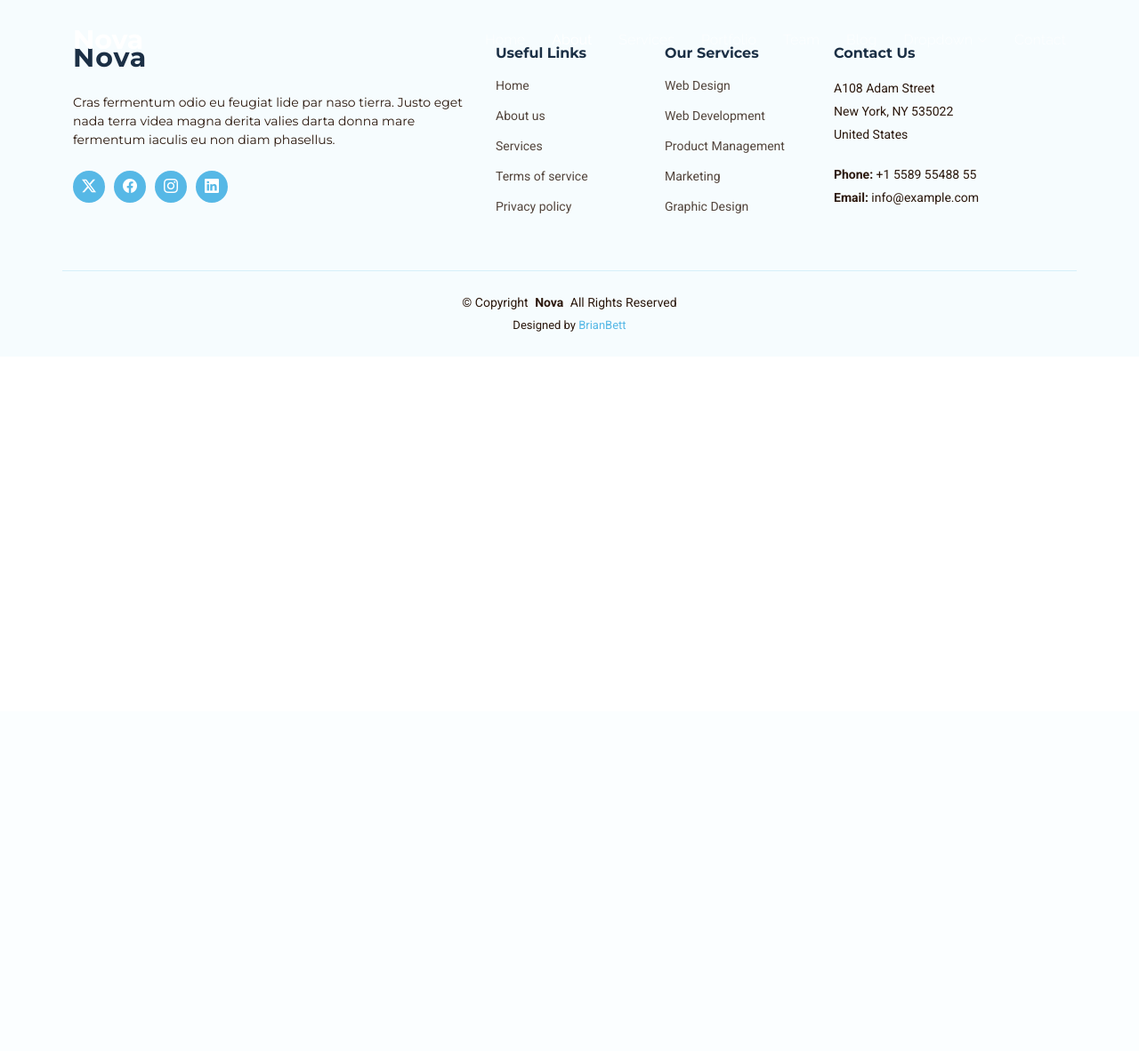
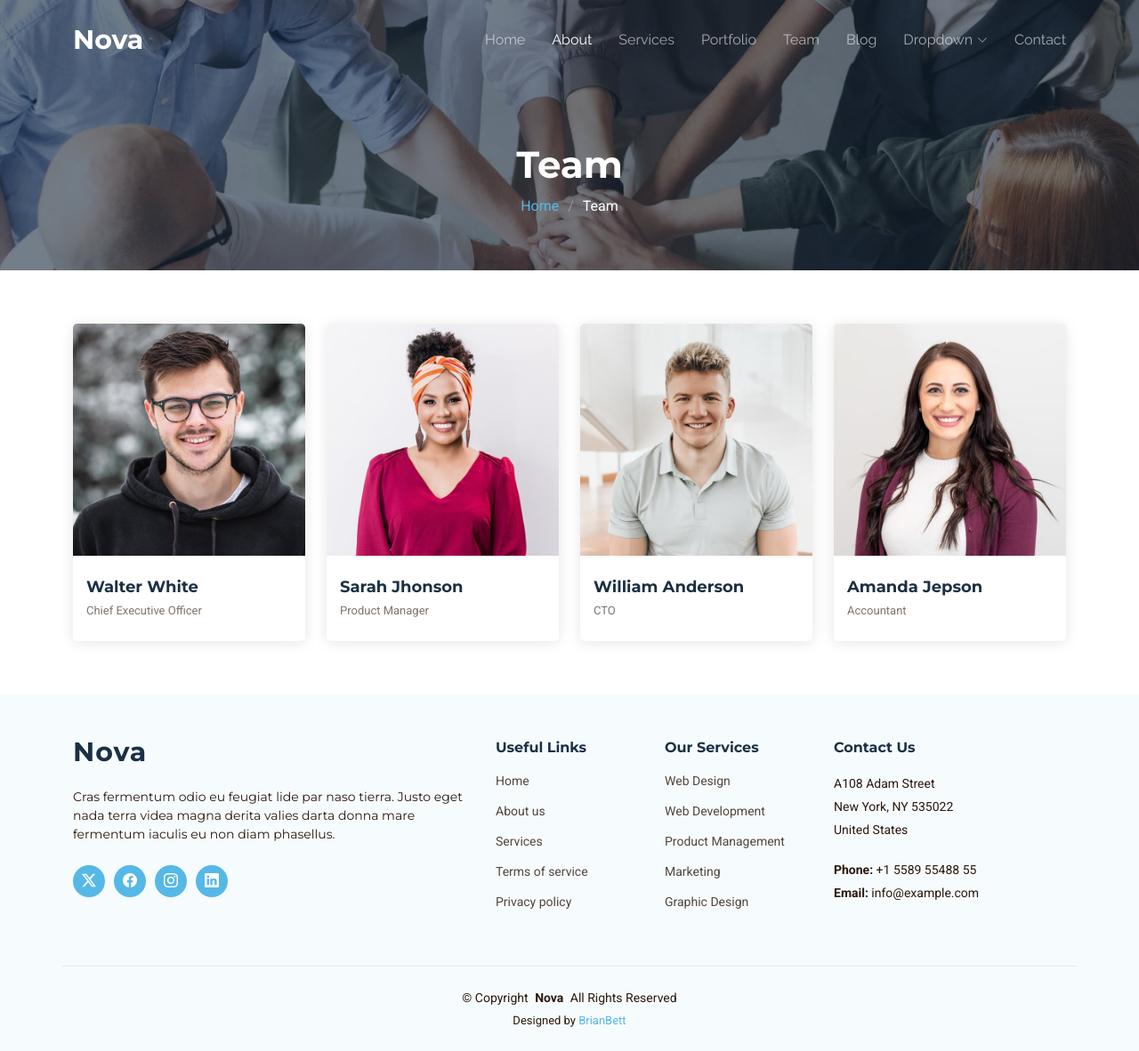
Before and after one commit to brucebett/bizz_2, a Django app: template project/templates/team.html in a window 1280 px wide. Shown: the whole page at 89% size. Before the commit the page ends 373 px from the top, so only its background shows below. Run offline with Django 5.2, Linux system fonts and the light colour scheme; the template is opened without the code that fills it, so the values that code supplies are empty; some libraries are stand-ins or nearby versions.

Commit message:
thur5 commit

```diff
--- a/project/templates/team.html
+++ b/project/templates/team.html
@@ -15,6 +15,101 @@ team
 
 {% block body %}
 
+    <div class="page-title dark-background" data-aos="fade" style="background-image: url(assets/img/team-page-title-bg.jpg);">
+      <div class="container">
+        <h1>Team</h1>
+        <nav class="breadcrumbs">
+          <ol>
+            <li><a href="index.html">Home</a></li>
+            <li class="current">Team</li>
+          </ol>
+        </nav>
+      </div>
+    </div><!-- End Page Title -->
 
+    <!-- Team Section -->
+    <section id="team" class="team section">
+
+      <div class="container">
+
+        <div class="row gy-4">
+
+          <div class="col-lg-3 col-md-6 d-flex align-items-stretch" data-aos="fade-up" data-aos-delay="100">
+            <div class="team-member">
+              <div class="member-img">
+                <img src="assets/img/team/team-1.jpg" class="img-fluid" alt="">
+                <div class="social">
+                  <a href=""><i class="bi bi-twitter-x"></i></a>
+                  <a href=""><i class="bi bi-facebook"></i></a>
+                  <a href=""><i class="bi bi-instagram"></i></a>
+                  <a href=""><i class="bi bi-linkedin"></i></a>
+                </div>
+              </div>
+              <div class="member-info">
+                <h4>Walter White</h4>
+                <span>Chief Executive Officer</span>
+              </div>
+            </div>
+          </div><!-- End Team Member -->
+
+          <div class="col-lg-3 col-md-6 d-flex align-items-stretch" data-aos="fade-up" data-aos-delay="200">
+            <div class="team-member">
+              <div class="member-img">
+                <img src="assets/img/team/team-2.jpg" class="img-fluid" alt="">
+                <div class="social">
+                  <a href=""><i class="bi bi-twitter-x"></i></a>
+                  <a href=""><i class="bi bi-facebook"></i></a>
+                  <a href=""><i class="bi bi-instagram"></i></a>
+                  <a href=""><i class="bi bi-linkedin"></i></a>
+                </div>
+              </div>
+              <div class="member-info">
+                <h4>Sarah Jhonson</h4>
+                <span>Product Manager</span>
+              </div>
+            </div>
+          </div><!-- End Team Member -->
+
+          <div class="col-lg-3 col-md-6 d-flex align-items-stretch" data-aos="fade-up" data-aos-delay="300">
+            <div class="team-member">
+              <div class="member-img">
+                <img src="assets/img/team/team-3.jpg" class="img-fluid" alt="">
+                <div class="social">
+                  <a href=""><i class="bi bi-twitter-x"></i></a>
+                  <a href=""><i class="bi bi-facebook"></i></a>
+                  <a href=""><i class="bi bi-instagram"></i></a>
+                  <a href=""><i class="bi bi-linkedin"></i></a>
+                </div>
+              </div>
+              <div class="member-info">
+                <h4>William Anderson</h4>
+                <span>CTO</span>
+              </div>
+            </div>
+          </div><!-- End Team Member -->
+
+          <div class="col-lg-3 col-md-6 d-flex align-items-stretch" data-aos="fade-up" data-aos-delay="400">
+            <div class="team-member">
+              <div class="member-img">
+                <img src="assets/img/team/team-4.jpg" class="img-fluid" alt="">
+                <div class="social">
+                  <a href=""><i class="bi bi-twitter-x"></i></a>
+                  <a href=""><i class="bi bi-facebook"></i></a>
+                  <a href=""><i class="bi bi-instagram"></i></a>
+                  <a href=""><i class="bi bi-linkedin"></i></a>
+                </div>
+              </div>
+              <div class="member-info">
+                <h4>Amanda Jepson</h4>
+                <span>Accountant</span>
+              </div>
+            </div>
+          </div><!-- End Team Member -->
+
+        </div>
+
+      </div>
+
+    </section>
 
 {% endblock body %}
```
